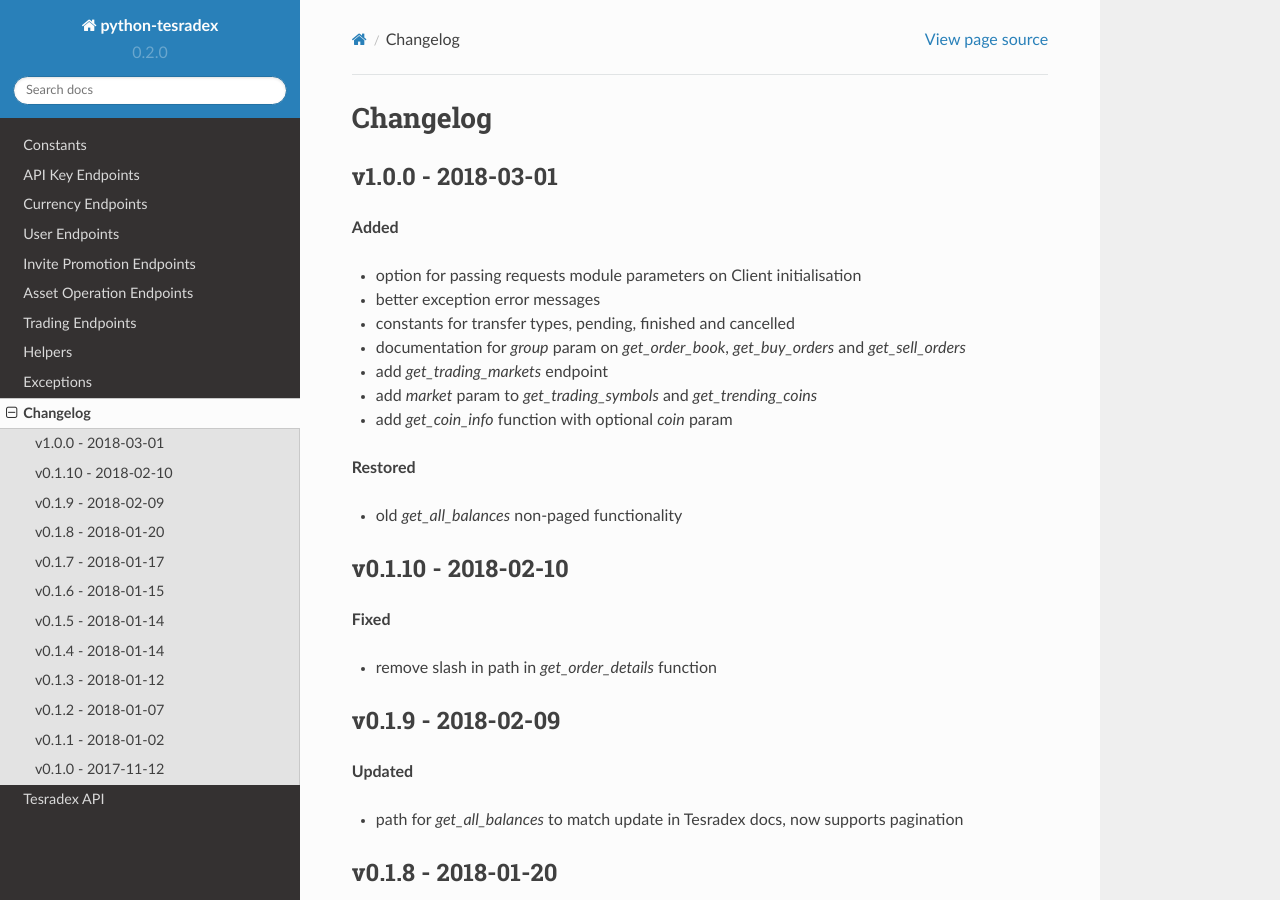
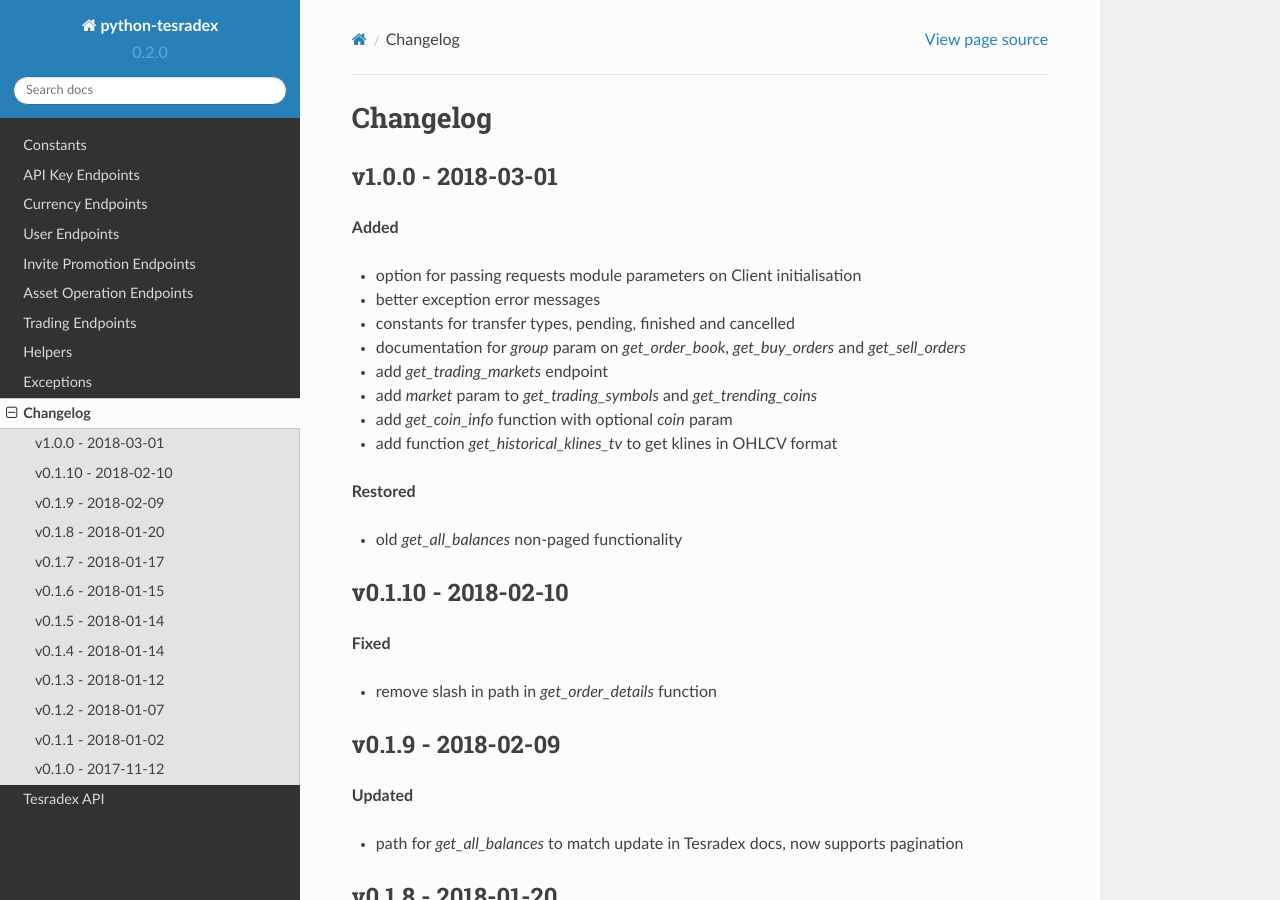
Before and after one commit to TesrabNetwork/python-tesradex, a Sphinx documentation site: the page built from docs/changelog.rst, in a window 1280 px wide and 900 px high. Built offline with Sphinx 7.4.7 and the Read the Docs theme 2.0.0, drawn with Linux system fonts in a browser that asks for light colours; formulas are drawn with MathJax 3; pages that are not in the unit, such as notebooks, are missing from menus; some of the changed text lies outside the part shown.

```diff
--- a/docs/changelog.rst
+++ b/docs/changelog.rst
@@ -13,6 +13,7 @@ v1.0.0 - 2018-03-01
 - add `get_trading_markets` endpoint
 - add `market` param to `get_trading_symbols` and `get_trending_coins`
 - add `get_coin_info` function with optional `coin` param
+- add function `get_historical_klines_tv` to get klines in OHLCV format
 
 **Restored**
 
```
Also changed, not shown: other parts of docs/changelog.rst (+1 -1 lines).
